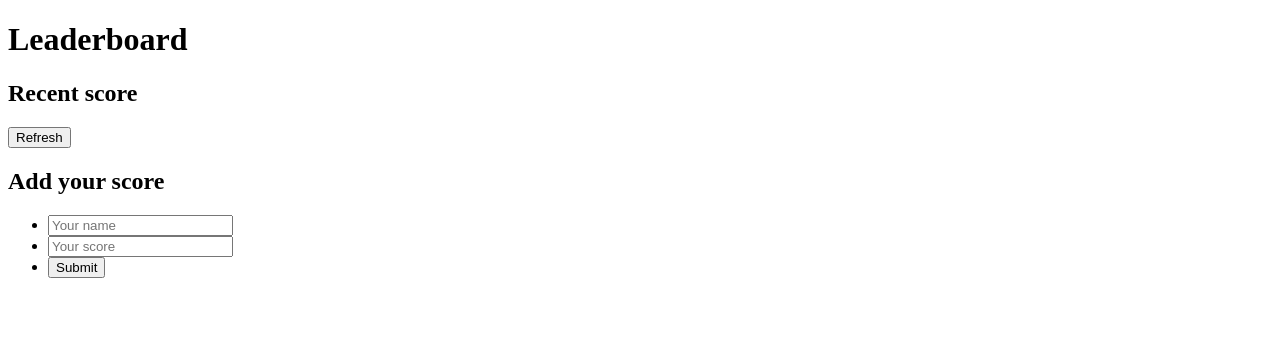
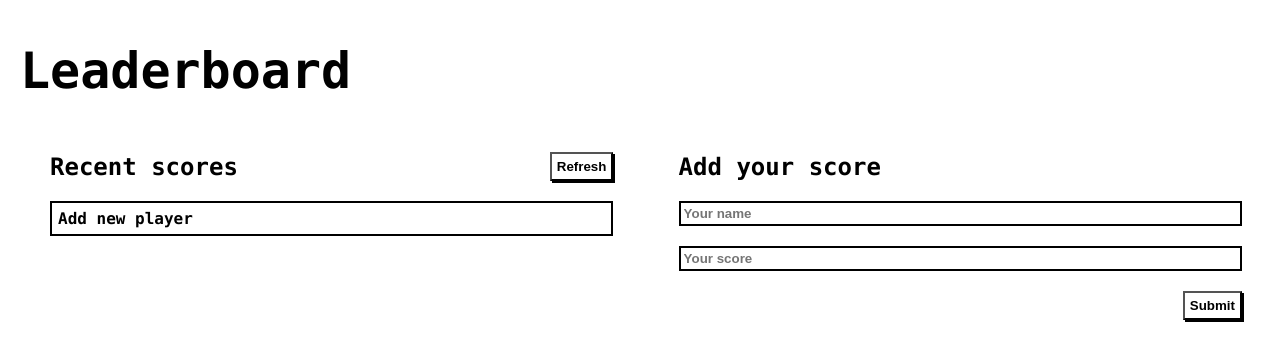
Before and after one commit to blueberry1312/leaderboard, a website built with webpack: page src/index.html in a window 1280 px wide. Built offline with nearby package versions, Linux system fonts and the light colour scheme.

Commit message:
Add style.css and js files using es6

```diff
--- a/src/index.html
+++ b/src/index.html
@@ -12,7 +12,7 @@
     <main>
         <section>
             <div class="title-recent-score">
-                <h2>Recent score</h2>
+                <h2>Recent scores</h2>
                 <button type="button">Refresh</button>
             </div>
             <div class="players-list"></div>
--- a/src/index.js
+++ b/src/index.js
@@ -1 +1,24 @@
+import Players from './modules/players.js';
 import './style.css';
+
+const form = document.querySelector('.form-input');
+const [name, score] = form.elements;
+const objPlayers = new Players();
+
+if (localStorage.savedPlayers) {
+  objPlayers.players = JSON.parse(localStorage.getItem('savedPlayers'));
+}
+
+form.addEventListener('submit', (e) => {
+  e.preventDefault();
+  const newPlayer = {
+    name: name.value,
+    score: score.value,
+  };
+  objPlayers.addPlayer(newPlayer);
+  name.value = '';
+  score.value = '';
+});
+
+objPlayers.displayPlayers();
+objPlayers.populateFields();
--- /dev/null
+++ b/src/modules/players.js
@@ -0,0 +1,51 @@
+const Players = class {
+  constructor(name, score) {
+    this.name = name;
+    this.score = score;
+    this.players = [];
+  }
+
+  populateFields = () => {
+    localStorage.setItem('savedPlayers', JSON.stringify(this.players));
+  };
+
+  removePlayer(player) {
+    const result = this.players.filter((b) => b !== player);
+    this.players = result;
+    this.populateFields();
+  }
+
+  addPlayer = (newPlayer) => {
+    this.players.push(newPlayer);
+    this.populateFields();
+    this.displayPlayers();
+  };
+
+  displayPlayers = () => {
+    const listPlayers = document.querySelector('.players-list');
+    listPlayers.innerHTML = '';
+    if (this.players.length > 0) {
+      this.players.map((player) => {
+        const playerDiv = document.createElement('tr');
+        const elementPlayer = document.createElement('td');
+
+        elementPlayer.textContent = `${player.name}: ${player.score}`;
+
+        playerDiv.classList.add('player-container');
+        playerDiv.appendChild(elementPlayer);
+
+        listPlayers.appendChild(playerDiv);
+        return listPlayers;
+      });
+    } else {
+      const playerDiv = document.createElement('tr');
+      const elementPlayer = document.createElement('td');
+      elementPlayer.textContent = 'Add new player';
+      playerDiv.classList.add('player-container');
+      playerDiv.appendChild(elementPlayer);
+      listPlayers.appendChild(playerDiv);
+    }
+  };
+};
+
+export default Players;
--- a/src/style.css
+++ b/src/style.css
@@ -1,3 +1,79 @@
+html,
 body {
+  display: flex;
+  flex-direction: column;
+  justify-content: space-between;
+  font-family: 'Lucida Console', sans-serif;
+  box-sizing: border-box;
+  margin-left: 10px;
+}
+
+ul {
+  list-style: none;
+  padding: 0;
+}
+
+main {
+  display: flex;
+  justify-content: space-between;
+  align-items: flex-start;
+  width: 100%;
+}
+
+header > h1 {
+  text-align: start;
+  font-size: 50px;
+}
+
+section {
+  width: 45%;
+  min-width: 14rem;
+  margin: 0 30px 0 30px;
+}
+
+li {
+  display: flex;
+  justify-content: flex-end;
+  margin: 0;
+  margin-bottom: 20px;
+}
+
+button {
+  padding: 5px;
   background-color: white;
+  box-shadow: 2px 2px;
+  cursor: pointer;
+  font-weight: 600;
 }
+
+input {
+  padding: 3px;
+  width: 100%;
+  border: 2px solid;
+  font-weight: 600;
+}
+
+.title-recent-score {
+  display: flex;
+  justify-content: space-between;
+  align-items: center;
+}
+
+table {
+  border-collapse: collapse;
+  width: 100%;
+}
+
+tr:nth-child(even) {
+  background-color: lightgray;
+}
+
+.players-list {
+  border: 2px solid;
+}
+
+.player-container {
+  display: flex;
+  padding: 5px;
+  font-weight: 600;
+}
```
